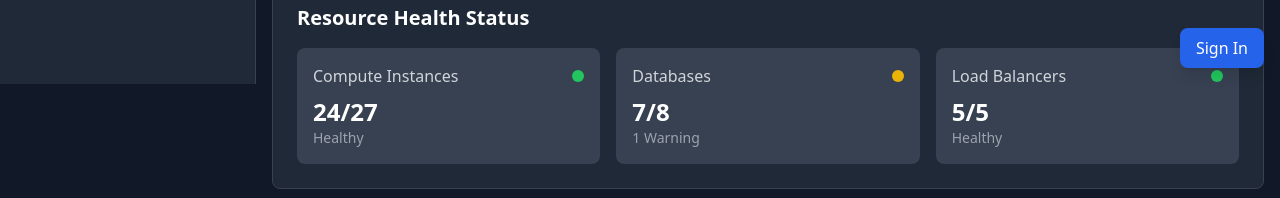
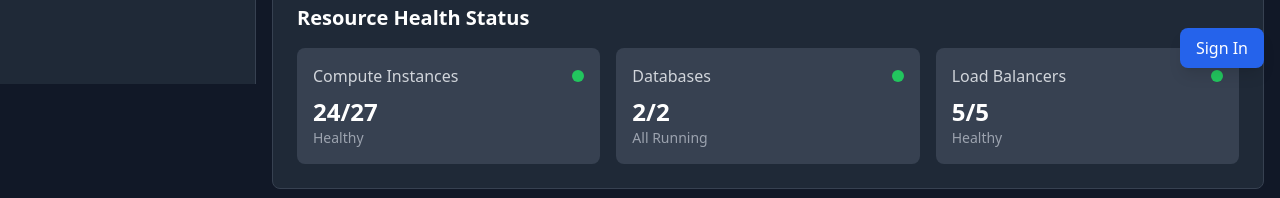
Before and after one commit to Hema-02/intent_cloud_project, a React (Vite) app: page / in a window 1280 px wide. Both pictures are taken after a click on the button "Monitoring". Shown: the part 716-914 px from the top of the page. Built offline with nearby package versions, Linux system fonts and the light colour scheme; no server answers.

Commit message:
Fix Database Server Status Display

```diff
--- a/src/components/Monitoring.tsx
+++ b/src/components/Monitoring.tsx
@@ -155,10 +155,10 @@ export function Monitoring({ activeProvider }: MonitoringProps) {
           <div className="bg-gray-700 rounded-lg p-4">
             <div className="flex items-center justify-between mb-2">
               <span className="text-gray-300">Databases</span>
-              <div className="w-3 h-3 bg-yellow-500 rounded-full"></div>
+              <div className="w-3 h-3 bg-green-500 rounded-full"></div>
             </div>
-            <div className="text-2xl font-bold text-white">7/8</div>
-            <div className="text-sm text-gray-400">1 Warning</div>
+            <div className="text-2xl font-bold text-white">2/2</div>
+            <div className="text-sm text-gray-400">All Running</div>
           </div>
           <div className="bg-gray-700 rounded-lg p-4">
             <div className="flex items-center justify-between mb-2">
--- a/src/components/ResourceCards.tsx
+++ b/src/components/ResourceCards.tsx
@@ -16,7 +16,7 @@ export function ResourceCards({ activeProvider }: ResourceCardsProps) {
       },
       gcp: {
         instances: { count: 18, change: '+8%', service: 'Compute Engine' },
-        databases: { count: 6, change: '+2%', service: 'Cloud SQL' },
+        databases: { count: 2, change: '+2%', service: 'Cloud SQL' },
         storage: { count: '1.8TB', change: '+15%', service: 'Cloud Storage' },
         security: { count: 12, change: '+1%', service: 'IAM Policies' },
       },
--- a/src/components/ResourceManager.tsx
+++ b/src/components/ResourceManager.tsx
@@ -80,10 +80,19 @@ export function ResourceManager({ activeProvider }: ResourceManagerProps) {
           id: 'gcp-sql-001',
           name: 'production-db-gcp',
           engine: 'PostgreSQL',
-          status: 'available',
+          status: 'running',
           region: 'us-central1',
           cost: '$89.12/month',
           created: '2024-01-12'
+        },
+        {
+          id: 'gcp-sql-002',
+          name: 'development-db-gcp',
+          engine: 'MySQL',
+          status: 'running',
+          region: 'us-central1',
+          cost: '$45.60/month',
+          created: '2024-01-10'
         }
       ],
       storage: [
```
